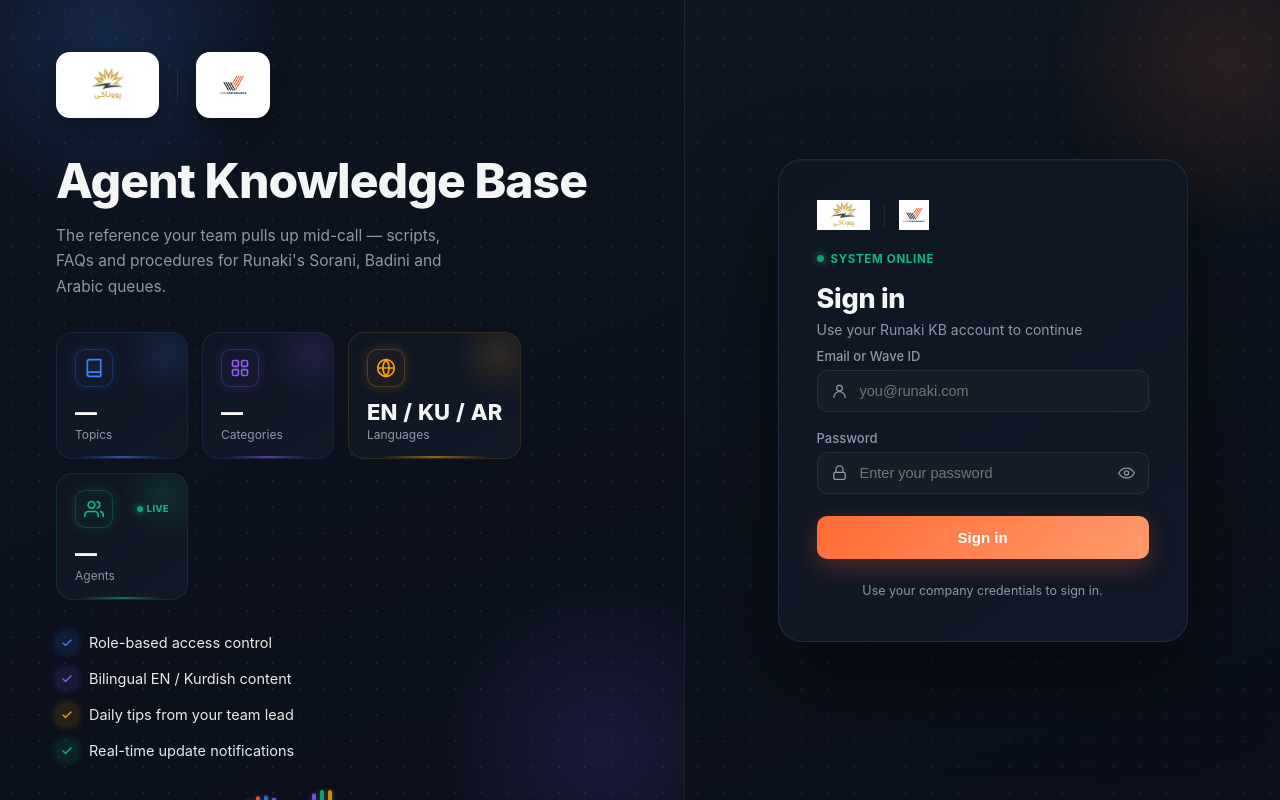
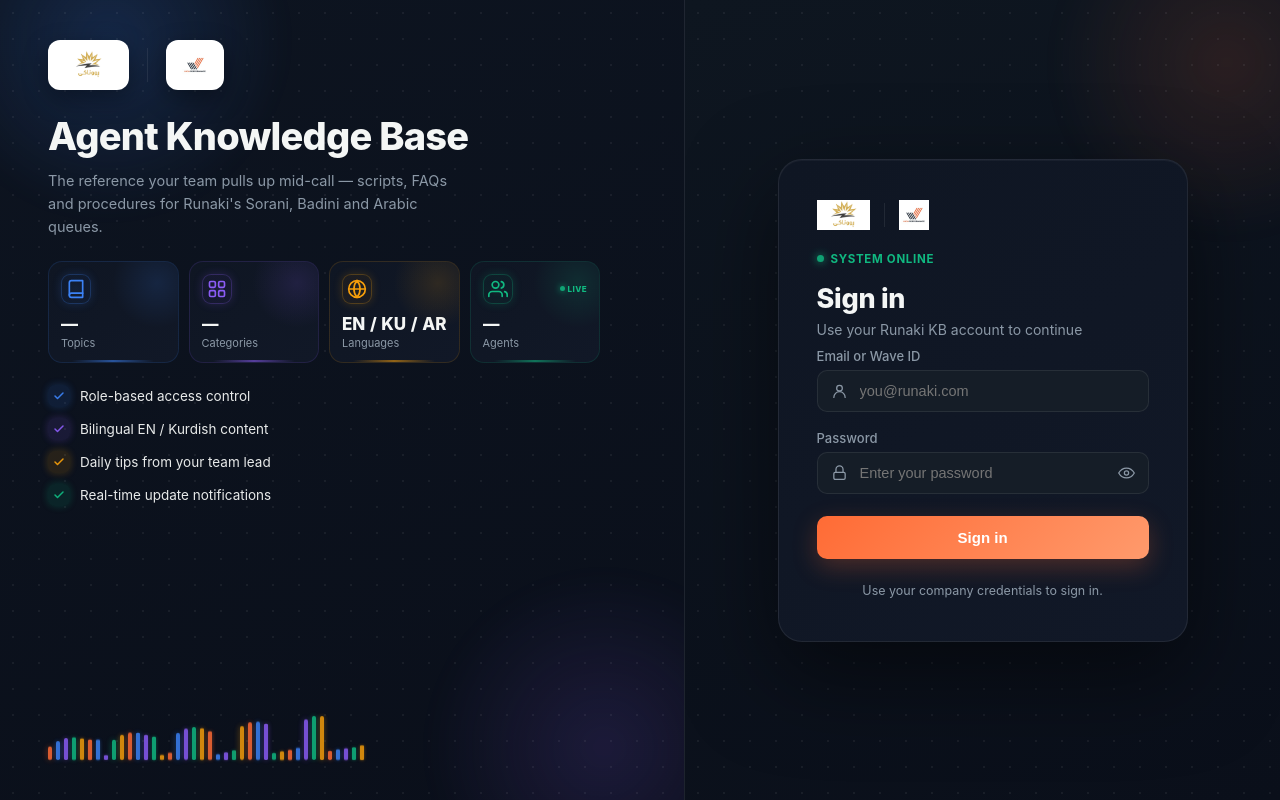
Before and after one commit to miran11x/runaki-kb-frontend, a React (Create React App) app: page /login in a window 1280 px wide. Built offline with nearby package versions, Linux system fonts and the light colour scheme; no server answers.

Commit message:
Fix stat card wrapping and scrollbar on login page

```diff
--- a/src/pages/Login.js
+++ b/src/pages/Login.js
@@ -89,21 +89,21 @@ function CheckIcon({ color }) {
 
 function StatCard({ icon, color, num, label, live }) {
   return (
-    <div style={{ position: 'relative', overflow: 'hidden', background: CARD_BG, border: `1px solid ${color}25`, borderRadius: '16px', padding: '16px 18px', minWidth: '132px' }}>
+    <div style={{ position: 'relative', overflow: 'hidden', background: CARD_BG, border: `1px solid ${color}25`, borderRadius: '14px', padding: '12px 12px', minWidth: 0 }}>
       <div style={{ position: 'absolute', top: '-24px', right: '-24px', width: '90px', height: '90px', background: `radial-gradient(circle,${color}22 0%,transparent 70%)`, borderRadius: '50%', pointerEvents: 'none' }} />
       <div style={{ display: 'flex', alignItems: 'center', justifyContent: 'space-between' }}>
-        <div style={{ width: '38px', height: '38px', borderRadius: '10px', border: `1.5px solid ${color}45`, boxShadow: `0 0 12px ${color}30, inset 0 0 10px ${color}15`, display: 'flex', alignItems: 'center', justifyContent: 'center', background: `radial-gradient(circle,${color}18,transparent)` }}>
+        <div style={{ width: '30px', height: '30px', borderRadius: '9px', border: `1.5px solid ${color}45`, boxShadow: `0 0 10px ${color}30, inset 0 0 8px ${color}15`, display: 'flex', alignItems: 'center', justifyContent: 'center', background: `radial-gradient(circle,${color}18,transparent)`, flexShrink: 0 }}>
           {icon}
         </div>
         {live && (
-          <div style={{ display: 'flex', alignItems: 'center', gap: '4px', fontSize: '9px', fontWeight: 800, color: GREEN, textTransform: 'uppercase', letterSpacing: '0.06em' }}>
-            <span style={{ width: '6px', height: '6px', borderRadius: '50%', background: GREEN, boxShadow: `0 0 6px ${GREEN}`, animation: 'pulse 2s infinite' }} />
+          <div style={{ display: 'flex', alignItems: 'center', gap: '3px', fontSize: '8px', fontWeight: 800, color: GREEN, textTransform: 'uppercase', letterSpacing: '0.05em', flexShrink: 0 }}>
+            <span style={{ width: '5px', height: '5px', borderRadius: '50%', background: GREEN, boxShadow: `0 0 6px ${GREEN}`, animation: 'pulse 2s infinite' }} />
             Live
           </div>
         )}
       </div>
-      <div style={{ fontSize: '22px', fontWeight: 800, color: TEXT, marginTop: '12px', fontVariantNumeric: 'tabular-nums' }}>{num}</div>
-      <div style={{ fontSize: '12px', color: MUTED, marginTop: '2px' }}>{label}</div>
+      <div style={{ fontSize: '17px', fontWeight: 800, color: TEXT, marginTop: '10px', fontVariantNumeric: 'tabular-nums', whiteSpace: 'nowrap', overflow: 'hidden', textOverflow: 'ellipsis' }}>{num}</div>
+      <div style={{ fontSize: '11px', color: MUTED, marginTop: '2px' }}>{label}</div>
       <div style={{ position: 'absolute', bottom: 0, left: '18%', right: '18%', height: '2px', background: `linear-gradient(90deg,transparent,${color}90,transparent)`, borderRadius: '2px' }} />
     </div>
   );
@@ -162,6 +162,9 @@ export default function Login() {
         @keyframes fadeUp { from { opacity: 0; transform: translateY(14px); } to { opacity: 1; transform: translateY(0); } }
         @keyframes pulse { 0%, 100% { opacity: 1; } 50% { opacity: 0.35; } }
         @keyframes drift { 0%, 100% { transform: translate(0,0); } 50% { transform: translate(30px,-20px); } }
+        .rk-left-panel::-webkit-scrollbar { width: 5px; }
+        .rk-left-panel::-webkit-scrollbar-track { background: transparent; }
+        .rk-left-panel::-webkit-scrollbar-thumb { background: rgba(255,255,255,0.12); border-radius: 4px; }
       `}</style>
 
       <div style={S.page}>
@@ -173,7 +176,7 @@ export default function Login() {
             <div style={{ ...S.blob, bottom: '-140px', right: '-80px', background: `radial-gradient(circle,${PURPLE}25,transparent 70%)`, animationDelay: '2s' }} />
             <div style={S.dotGrid} />
 
-            <div style={S.leftInner}>
+            <div className="rk-left-panel" style={S.leftInner}>
               <div style={S.leftTop}>
                 <div style={S.logosRow}>
                   <div style={S.logoBox}><img src={RK_LOGO} alt="Runaki" style={S.logoImg} /></div>
@@ -311,27 +314,27 @@ const S = {
   wrapper: { display: 'flex', width: '100%', height: '100%' },
 
   left: { flex: '1.15', position: 'relative', background: `linear-gradient(160deg,#0d1420,#0a0f1a)`, overflow: 'hidden', borderRight: `1px solid ${BORDER}` },
-  leftInner: { position: 'relative', zIndex: 1, height: '100%', padding: '52px 56px', display: 'flex', flexDirection: 'column', justifyContent: 'space-between', boxSizing: 'border-box', overflowY: 'auto' },
+  leftInner: { position: 'relative', zIndex: 1, height: '100%', padding: '40px 48px', display: 'flex', flexDirection: 'column', justifyContent: 'space-between', boxSizing: 'border-box', overflowY: 'auto', scrollbarWidth: 'thin', scrollbarColor: 'rgba(255,255,255,0.15) transparent' },
   leftTop: { display: 'flex', flexDirection: 'column' },
 
   blob: { position: 'absolute', width: '360px', height: '360px', borderRadius: '50%', filter: 'blur(10px)', animation: 'drift 12s ease-in-out infinite', pointerEvents: 'none' },
   dotGrid: { position: 'absolute', inset: 0, backgroundImage: 'radial-gradient(rgba(255,255,255,0.06) 1px, transparent 1px)', backgroundSize: '26px 26px', pointerEvents: 'none' },
 
   logosRow: { display: 'flex', alignItems: 'center', gap: '18px' },
-  logoBox: { background: '#fff', borderRadius: '14px', padding: '14px 18px', display: 'flex', alignItems: 'center', boxShadow: '0 8px 24px rgba(0,0,0,0.35)' },
-  logoImg: { height: '38px', width: 'auto', display: 'block' },
+  logoBox: { background: '#fff', borderRadius: '12px', padding: '10px 14px', display: 'flex', alignItems: 'center', boxShadow: '0 8px 24px rgba(0,0,0,0.35)' },
+  logoImg: { height: '30px', width: 'auto', display: 'block' },
   logoDivider: { width: '1px', height: '34px', background: BORDER },
 
-  headline: { fontSize: '48px', fontWeight: 800, letterSpacing: '-0.02em', lineHeight: 1.06, color: TEXT, marginTop: '38px', marginBottom: 0 },
-  desc: { color: MUTED, fontSize: '15.5px', lineHeight: 1.65, maxWidth: '420px', marginTop: '16px' },
+  headline: { fontSize: '38px', fontWeight: 800, letterSpacing: '-0.02em', lineHeight: 1.08, color: TEXT, marginTop: '26px', marginBottom: 0 },
+  desc: { color: MUTED, fontSize: '14.5px', lineHeight: 1.6, maxWidth: '420px', marginTop: '12px' },
 
-  stats: { display: 'flex', gap: '14px', flexWrap: 'wrap', marginTop: '32px' },
+  stats: { display: 'grid', gridTemplateColumns: 'repeat(4, 1fr)', gap: '10px', marginTop: '22px' },
 
-  features: { display: 'flex', flexDirection: 'column', gap: '14px', marginTop: '32px' },
-  featureItem: { display: 'flex', alignItems: 'center', gap: '11px', fontSize: '14.5px', color: TEXT, opacity: 0.95 },
+  features: { display: 'flex', flexDirection: 'column', gap: '11px', marginTop: '22px' },
+  featureItem: { display: 'flex', alignItems: 'center', gap: '10px', fontSize: '13.5px', color: TEXT, opacity: 0.95 },
   featureCheck: { width: '22px', height: '22px', borderRadius: '7px', display: 'flex', alignItems: 'center', justifyContent: 'center', flexShrink: 0 },
 
-  waveform: { display: 'flex', alignItems: 'flex-end', gap: '4px', height: '52px', marginTop: '20px', opacity: 0.85 },
+  waveform: { display: 'flex', alignItems: 'flex-end', gap: '4px', height: '40px', marginTop: '16px', opacity: 0.85 },
   waveBar: { width: '4px', borderRadius: '2px', animation: 'wave 1.6s ease-in-out infinite', transformOrigin: 'bottom' },
 
   right: { flex: '1', position: 'relative', background: `linear-gradient(160deg,#0e1620,#0a0f1a)`, display: 'flex', alignItems: 'center', justifyContent: 'center', overflow: 'hidden' },
```
